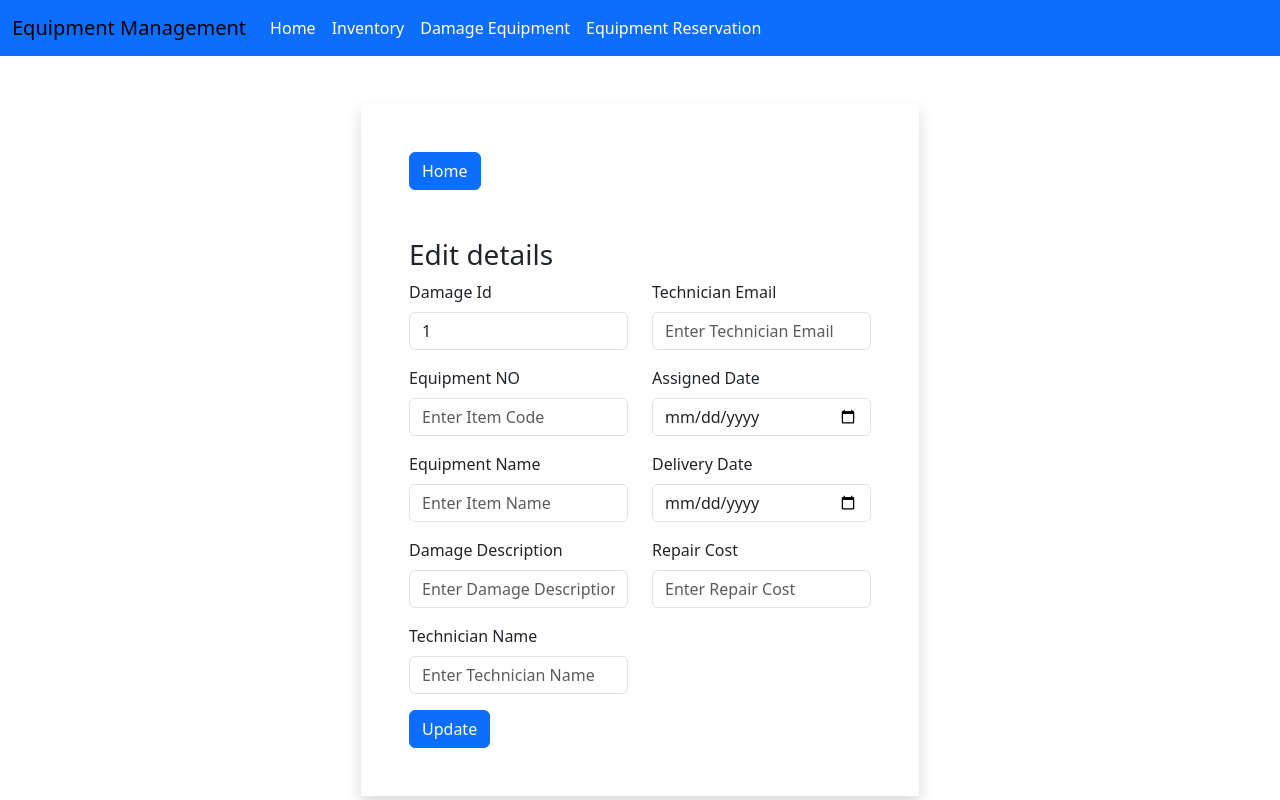
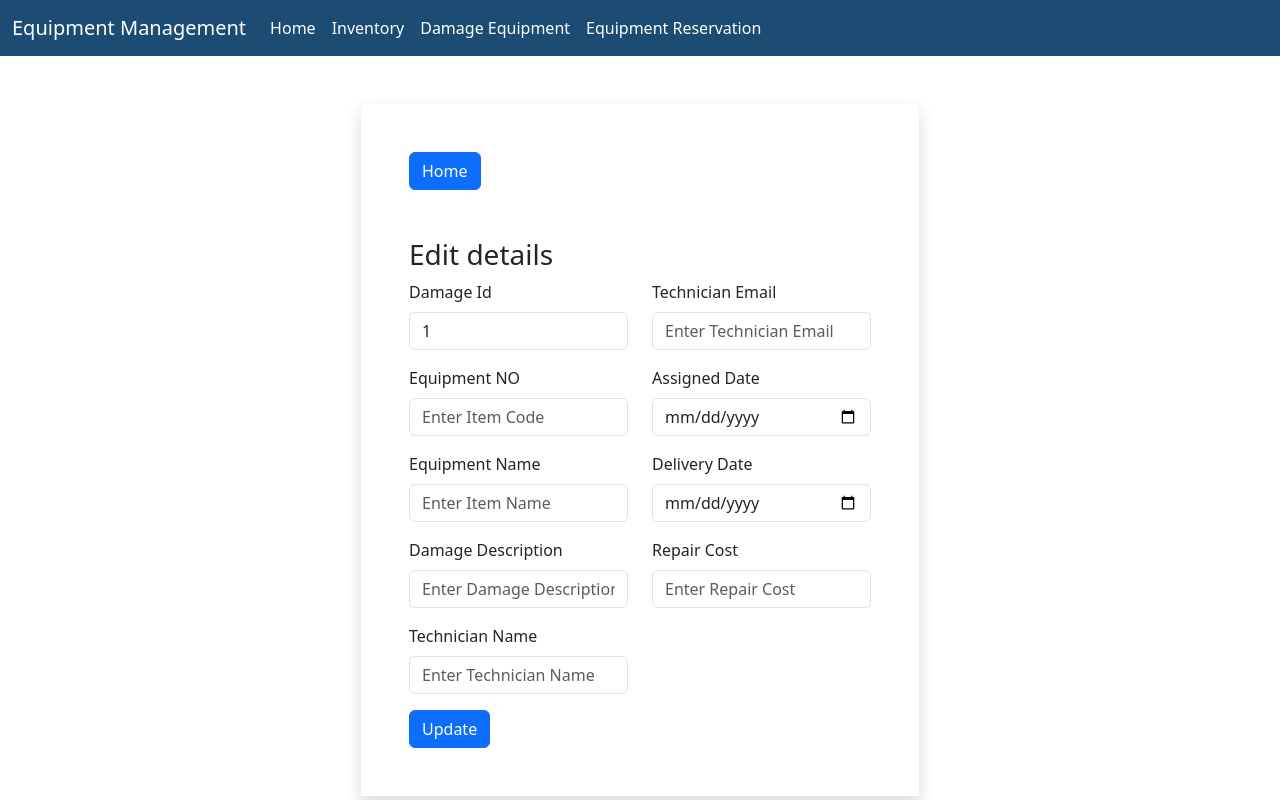
Before and after one commit to SDP-1/surf-school-management-system, a React (Create React App) app in the folder root/client/: page /Equipment_Management/editDamageEquipment/1 in a window 1280 px wide. Built offline with nearby package versions, Linux system fonts and the light colour scheme; no server answers.

Commit message:
update navbar
update navbar

```diff
--- a/root/client/src/components/EquipmentManagement_EditDamageEquip.js
+++ b/root/client/src/components/EquipmentManagement_EditDamageEquip.js
@@ -53,7 +53,7 @@ export default function EditDamageEquip() {
     axios.put(`http://localhost:4000/damageEquipment/editDamageEquipment/${damageId}`, updatedDamageEquipment)
       .then(() => {
         alert("Damage Equipment updated successfully");
-        window.location.href = "/damage";
+
       })
       .catch((err) => {
         alert(err);
--- a/root/client/src/components/EquipmentManagement_Navbar.js
+++ b/root/client/src/components/EquipmentManagement_Navbar.js
@@ -10,12 +10,12 @@ export default function Navbar() {
   }, [location]);
 
   return (
-    <nav className="navbar navbar-expand-lg bg-primary">
-      <div className="container-fluid">
-        <Link className="navbar-brand" to="#">Equipment Management</Link>
-        <button className="navbar-toggler" type="button" data-bs-toggle="collapse" data-bs-target="#navbarSupportedContent" aria-controls="navbarSupportedContent" aria-expanded="false" aria-label="Toggle navigation">
-          <span className="navbar-toggler-icon"></span>
-        </button>
+    <nav className="navbar navbar-expand-lg" style={{ backgroundColor: '#1c4c74' }}>
+    <div className="container-fluid">
+      <Link className="navbar-brand" to="#" style={{ color: 'white' }}>Equipment Management</Link>
+      <button className="navbar-toggler" type="button" data-bs-toggle="collapse" data-bs-target="#navbarSupportedContent" aria-controls="navbarSupportedContent" aria-expanded="false" aria-label="Toggle navigation">
+        <span className="navbar-toggler-icon"></span>
+      </button>
         <div className="collapse navbar-collapse" id="navbarSupportedContent">
           <ul className="navbar-nav me-auto mb-2 mb-lg-0">
           <li className="nav-item">
```
